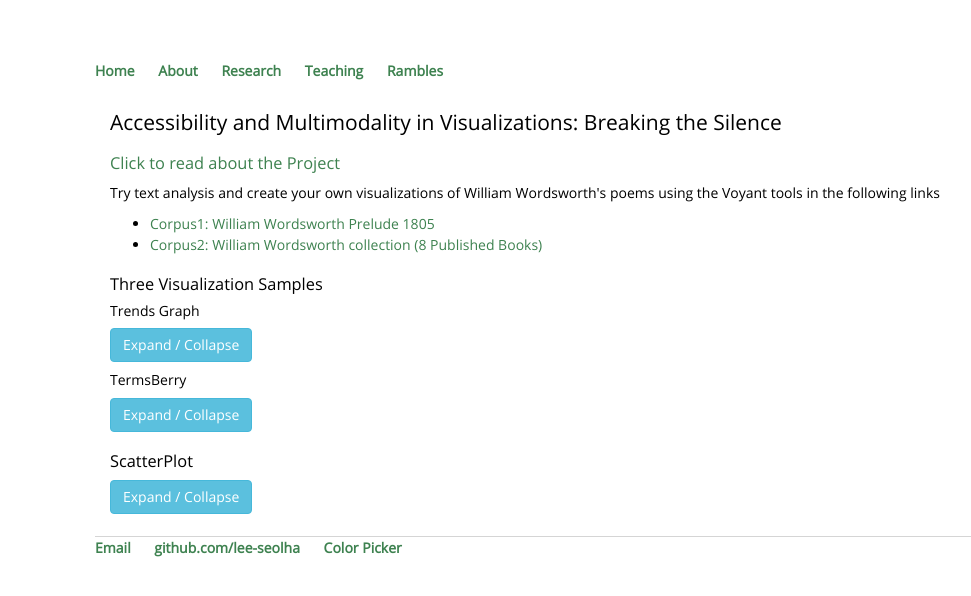
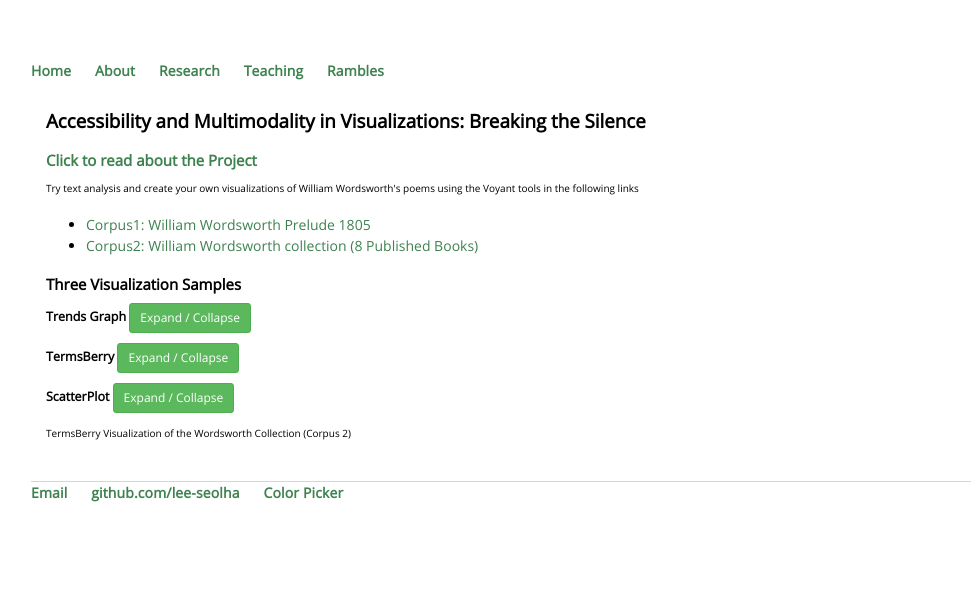
Before and after one commit to lee-seolha/lee-seolha.github.io, a Jekyll site: the page built from research/digitalProject/visualizations.html, in a window 1280 px wide. Shown: the top 596 px of the page, without its empty margins (97-1068 px from the left). Built offline with Jekyll 4.4.1, drawn with Linux system fonts in a browser that asks for light colours.

Commit message:
Fixed formatting issues

```diff
--- a/about/index.html
+++ b/about/index.html
@@ -4,7 +4,7 @@ title: About - Seolha Lee
 ---
 <div class = "about">
   <h2>About</h2>
-    <p>Hello, I am <a href="https://artsci.tamu.edu/english/contact/profiles/seolha-lee.html">Seolha Lee</a>, a PhD candidate in English at Texas A&M University, focusing on British Romanticism, digital humanities, and disability studies. Thanks for visiting my site :)</p>
+    <p>Hello, I am <a href="https://artsci.tamu.edu/english/contact/profiles/seolha-lee.html">Seolha Lee</a>, a PhD candidate in English at Texas A&M University, focusing on British Romanticism, digital humanities, and disability studies. Thanks for visiting my site!</p>
   <h3>The Website</h3>
     <p>This website is built with <a href="https://jekyllrb.com/">Jekyll</a> on GitHub Pages. The source code is available on <a href="https://github.com/lee-seolha/lee-seolha.github.io/">GitHub</a>. I’d love to hear your feedback on this site and my work.</p>
 </div>
--- a/color-picker/index.html
+++ b/color-picker/index.html
@@ -3,10 +3,6 @@ layout: default
 title: Color Picker
 ---
 <style>
-    * {
-      box-sizing: border-box;
-    }
-
     input[type=color]{
       width: 100%;
       border: 1px solid #ccc;
--- a/css/main.css
+++ b/css/main.css
@@ -14,17 +14,28 @@
   --typography-default: 'Open Sans', sans-serif;
   /* This line defines a custom property (or CSS variable) named --typography__default. It sets the default font for the website to 'Open Sans' with a fallback to the generic sans-serif font in case 'Open Sans' is unavailable. */
 }
+
 body {
   margin: 60px auto;
-  width: 70%;
+  width: 80%;
   font-family: var(--typography-default);
   line-height: 1.5em;
   vertical-align: middle;
 }
+
+* {
+  box-sizing: border-box;
+}
+
+div {
+  width: 100%;
+}
+
 nav ul, footer ul {
   padding: 0px;
   list-style: none;
   font-weight: bold;
+  letter-spacing: 0.01em;
 }
 nav ul li, footer ul li {
   display: inline;
@@ -37,26 +48,41 @@ a:hover {
   text-decoration: underline;
 }
 h1 {
-  font-size: 2em;
+  font-size: 2.125rem;
+  font-weight: bold;
 }
 h2 {
-  font-size: 1.5em;
+  font-size: 1.875rem;
+  font-weight: bold;
 }
 h3 {
-  font-size: 1.17em;
+  font-size: 1.5rem;
+  font-weight: bold;
 }
 h4 {
-  font-size: 1em;
+  font-size: 1.25rem;
+  font-weight: bold;
 }
 h5 {
-  font-size: 1em;
+  font-size: 1.125rem;
+  font-style:bold;
+}
+h6 {
+  font-size: 1rem;
+  font-weight: bold;
 }
 p {
-  font-size: 1em;
+  font-size: 1rem;
+  margin-bottom: 1.5em;
+}
+figcaption {
+  font-size: 0.875em;
+  letter-spacing: 0.01em;
+  font-weight: medium;
 }
 footer {
   border-top: 1px solid #d5d5d5;
-  margin-top: 1.6em
+  margin-top: 1.6em;
 }
 ul.home-list {
   list-style: none;
@@ -95,6 +121,6 @@ div.post ol {
 div.post ol ol {
   list-style-type: lower-alpha;
 }
-#trendsGraph-container {
+/* #trendsGraph-container {
     height: 400px;
-}
+} */
--- a/research/digitalProject/visualizations.html
+++ b/research/digitalProject/visualizations.html
@@ -7,10 +7,12 @@ title: Visualizations - Seolha Lee
         #controls {
             padding: 10px;
             color: #333;
-            font-size: 0.8rem;
-            text-align: center;
+            font-family: 'Open Sans' sans-serif;
+            font-size: 0.875rem;
+            text-align: left;
             border: 1px solid #c3d7cf;
             background-color: #f7f7f8;
+            font-weight: medium;
             overflow: hidden;
             height: 0;
             transition: height 0.4s, border 0.2s, background-color 0.2s, outline 0.15s;
@@ -36,11 +38,7 @@ title: Visualizations - Seolha Lee
             border: 1px solid #25386f;
             color: #25386f;
             font-size: 1em;
-            max-height: 1.8rem;
             border-radius: 4px;
-            padding: 0.5em;
-            margin-bottom: 0.25rem;
-            margin-top: 0.5rem;
             text-align: center;
             cursor: pointer;
         }
@@ -52,10 +50,11 @@ title: Visualizations - Seolha Lee
 
         figure {
             text-align: center;
+            margin-bottom: 1.5em;
         }
 
         img {
-          width: 70%;
+          width: 50%;
           height: auto;
         }
 
@@ -81,8 +80,7 @@ title: Visualizations - Seolha Lee
       </p>
 
     <h3>Three Visualization Samples</h3>
-      <h4>Trends Graph</h4>
-      <button type="button" class="btn btn-info" data-toggle="collapse" data-target="#trendsgraph">Expand / Collapse</button>
+      <h4>Trends Graph  <button type="collapse" class="btn btn-success btn-sm" data-toggle="collapse" data-target="#trendsgraph">Expand / Collapse</button></h4>
       <div id="trendsgraph" class="collapse">
         <p>The trends graphs in this section display correlations between sight, hearing, and nature in the 1805 <em>Prelude</em> by tracing relative frequencies of word groups in each category.<br>
         <strong>Keywords Used</strong>
@@ -92,18 +90,19 @@ title: Visualizations - Seolha Lee
             <li>hearing: hear|heard|hears|hearing*|sound*|voice|ear</li>
           </ul>
 
-          <h5>Voyant Trends Graph</h5>
+          <h5>» Voyant Trends Graph</h5>
             <figure class="voyant trends graph">
                 <img src="./resources/VoyantTrendsGraph.png" alt="A line graph showing relative frequencies across 13 books, with red, blue, and yellow lines">
                 <figcaption>Relative Frequencies of sight (red), hearing (blue), and nature (yellow) across Books 1-13, showing the changing prominence of sensory and environmental themes.</figcaption>
             </figure>
             <p class="long description">The trends graph shows relative frequencies (y-axis ranging from 0.000 to 0.008) across 13 books (x-axis). Three trends are tracked: 'sight' (red line), 'hearing' (blue line), and 'nature' (yellow line). 'Sight' and 'hearing' start similarly at a little above 0.002 in books 1 and 2, while 'nature' begins around 0.001 in Book 1 and rises above 0.003 in Book 2. From Book 3 onward, the 'sight' trend consistently shows higher frequencies (peaking around 0.007) compared to the other two trends that stay below 0.004, with 'nature' reaching as low as 0.001. A notable exception occurs in Book 12, where 'nature' reaches its highest point, approaching one of 'sight's' peak values. All three trends end at around 0.004 in the final book (13). The graph includes circular data points at each book marker and light gray vertical grid lines to aid in tracking frequency changes. An observation could be made from the graph that those frequency patterns suggest Wordsworth's preference for visual imagery over auditory references throughout <em>The Prelude</em>.</p>
-            <h5>Sonified Chart</h5>
+            <h5>» Sonified Chart</h5>
+            <p class="chart description">This graph incorporates the sonification and keyboard navigation features. Click "Play Chart" to get started and enable the keyboard navigation. This feature requires a keyboard for navigation.</p>
             <figure class="sonifed trendsGraph">
               <div id="top">
               <button id="sonify">Play chart</button>
               </div>
-              <div id="controls" role="application" tabindex="0" aria-label="Audio chart" style="font-family: 'Open Sans' sans-serif; font-size: 0.8em; text-align: left;">
+              <div id="controls" role="application" tabindex="0" aria-label="Audio chart">
               Press spacebar to play and pause chart. Use arrow keys to navigate back and forth and between lines. Use Home/End to go to the beginning and end of a series. Press Esc to silence all audio and reset the chart.
               </div>
               <div id="trendsGraph-container"></div>
@@ -113,11 +112,9 @@ title: Visualizations - Seolha Lee
                 document.querySelector('.trendsGraph').appendChild(script);
               </script>
             </figure>
-            <p class="chart description">This graph incorporates the sonification and keyboard navigation features. Click "Play Chart" to get started and enable the keyboard navigation.</p>
       </div>
 
-      <h4>TermsBerry</h4>
-      <button type="button" class="btn btn-info" data-toggle="collapse" data-target="#termsberry">Expand / Collapse</button>
+      <h4>TermsBerry  <button type="collapse" class="btn btn-success btn-sm" data-toggle="collapse" data-target="#termsberry">Expand / Collapse</button></h4>
       <div id="termsberry" class="collapse">
         <p>TermsBerry Visualization of the Wordsworth Collection (Corpus 2)<br>
         <strong>Options Used</strong><br>
@@ -136,8 +133,8 @@ title: Visualizations - Seolha Lee
         <a href = "https://voyant-tools.org/?corpus=db914e08a59f7c9cb222f77015c4d365&view=TermsBerry">Click to open an interactive version in Voyant </a></p>
       </div>
 
-    <h3>ScatterPlot</h3>
-    <button type="button" class="btn btn-info" data-toggle="collapse" data-target="#scatterplot">Expand / Collapse</button>
+    <h4>ScatterPlot  <button type="collapse" class="btn btn-success btn-sm" data-toggle="collapse" data-target="#scatterplot">Expand / Collapse</button></h4>
+    <p>TermsBerry Visualization of the Wordsworth Collection (Corpus 2)</p>
     <div id="scatterplot" class="collapse">
       <figure class="scatterPlot">
         <img src="./resources/VoyantScatterPlot.png" alt="A scatterplot with labeled circles of different sizes and colors, displaying data across three dimensions">
```
Also changed, not shown: blog/_posts/2025-02-09-first-post.md (+1 -1 lines).
